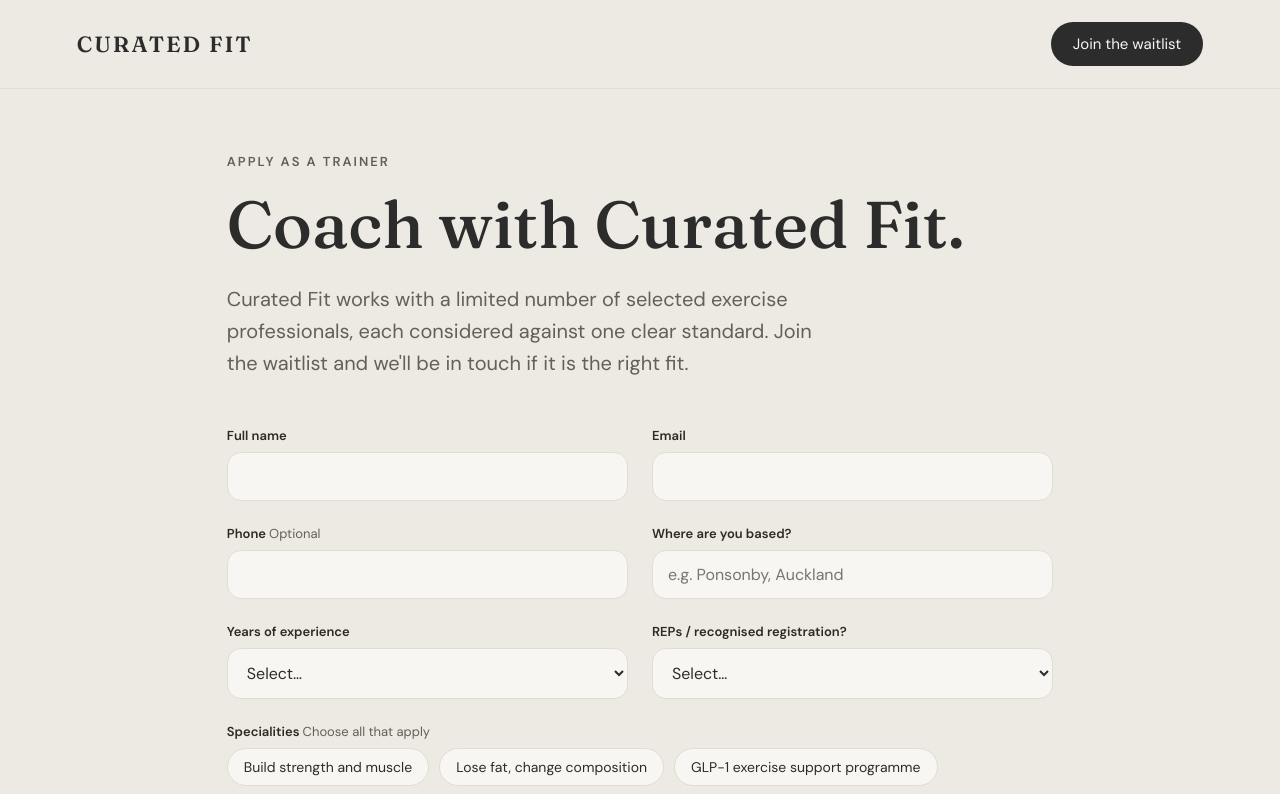
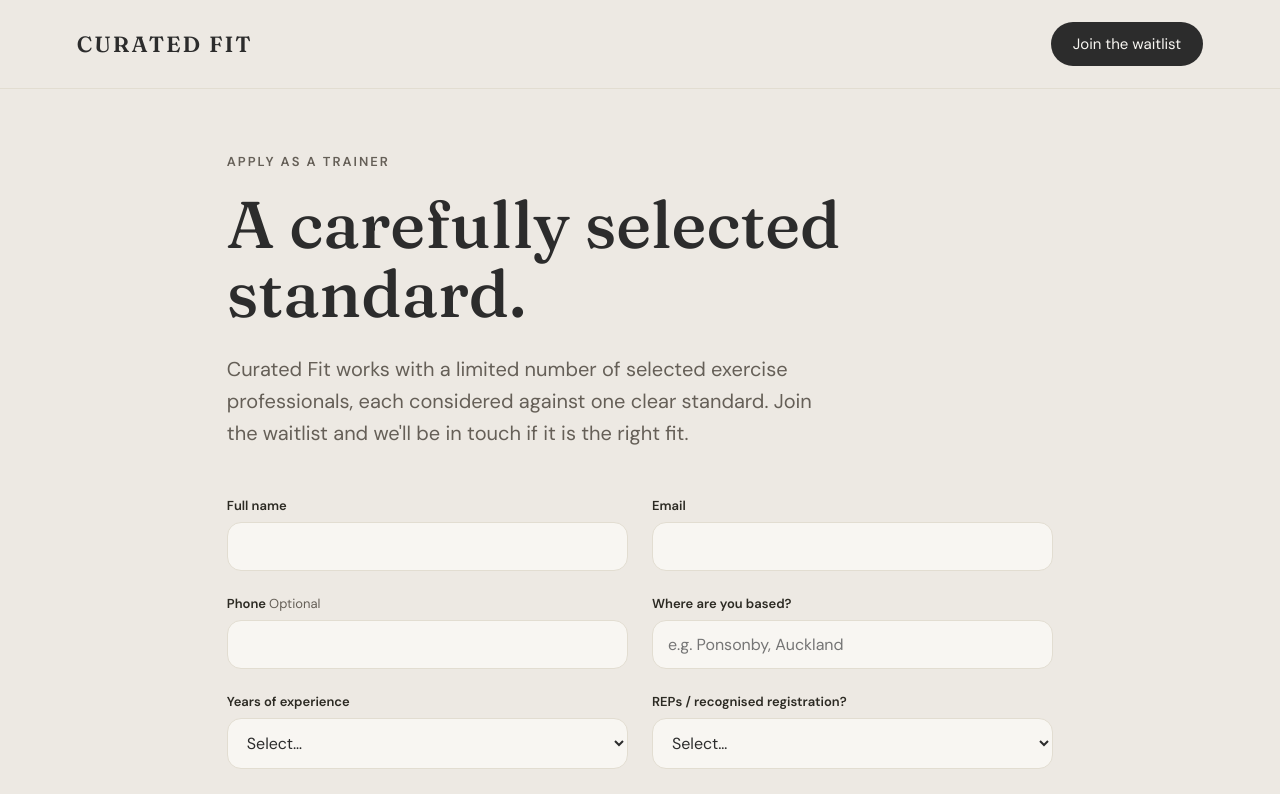
Before and after one commit to EmPerry1972/curated-fit-holding-page, a Next.js app: page / in a window 1280 px wide. Shown: the top 794 px of the page. Built offline with nearby package versions, Linux system fonts and the light colour scheme.

Commit message:
Update heading text for trainer application section

```diff
--- a/app/page.tsx
+++ b/app/page.tsx
@@ -77,7 +77,7 @@ export default function Page() {
         ) : (
           <>
             <p style={{ fontSize: 13, fontWeight: 600, letterSpacing: 2, textTransform: "uppercase", color: "var(--muted)", marginBottom: 20 }}>Apply as a trainer</p>
-            <h1 style={{ fontFamily: "var(--font-serif), serif", fontSize: 66, lineHeight: 1.05, fontWeight: 500, marginBottom: 24 }}>Coach with Curated Fit.</h1>
+            <h1 style={{ fontFamily: "var(--font-serif), serif", fontSize: 66, lineHeight: 1.05, fontWeight: 500, marginBottom: 24 }}>A carefully selected standard.</h1>
             <p style={{ fontSize: 20, lineHeight: 1.6, color: "var(--muted)", maxWidth: 620, marginBottom: 48 }}>
               Curated Fit works with a limited number of selected exercise professionals, each considered against one clear standard. Join the waitlist and we'll be in touch if it is the right fit.
             </p>
```
